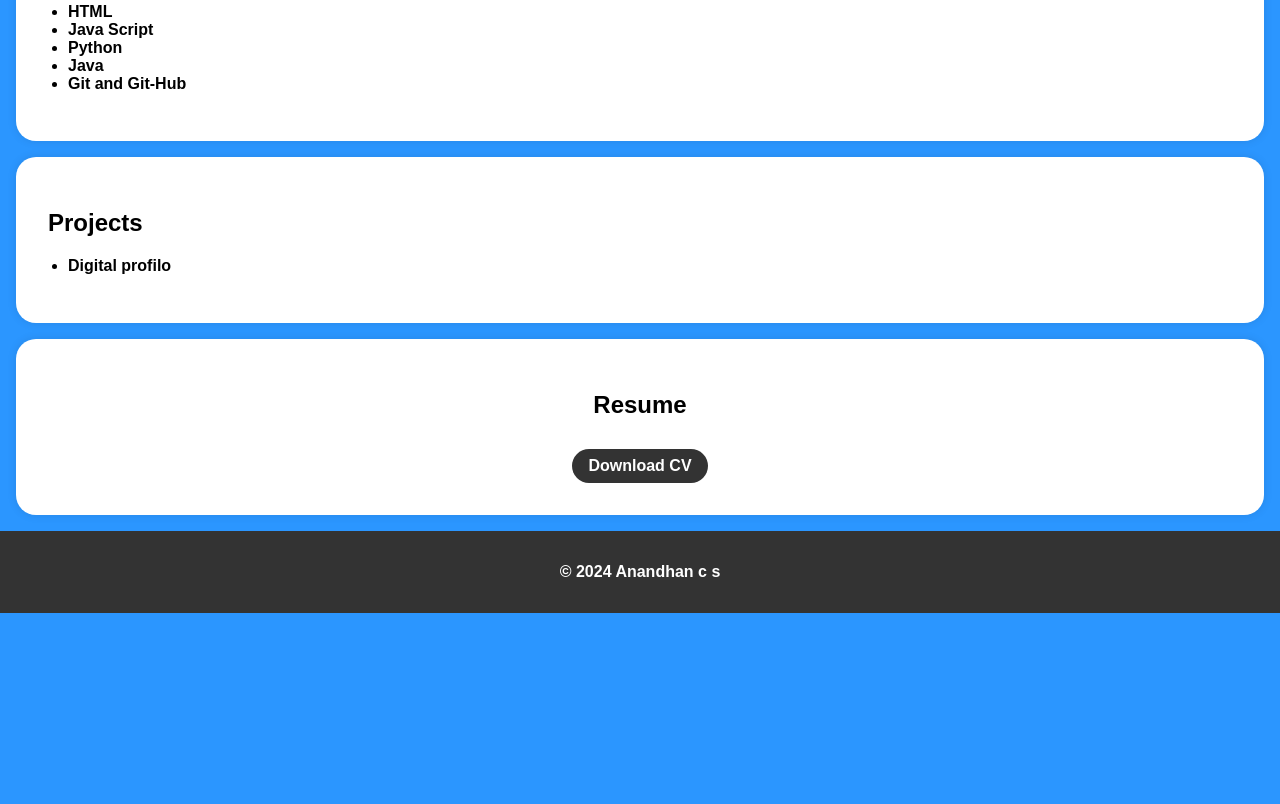
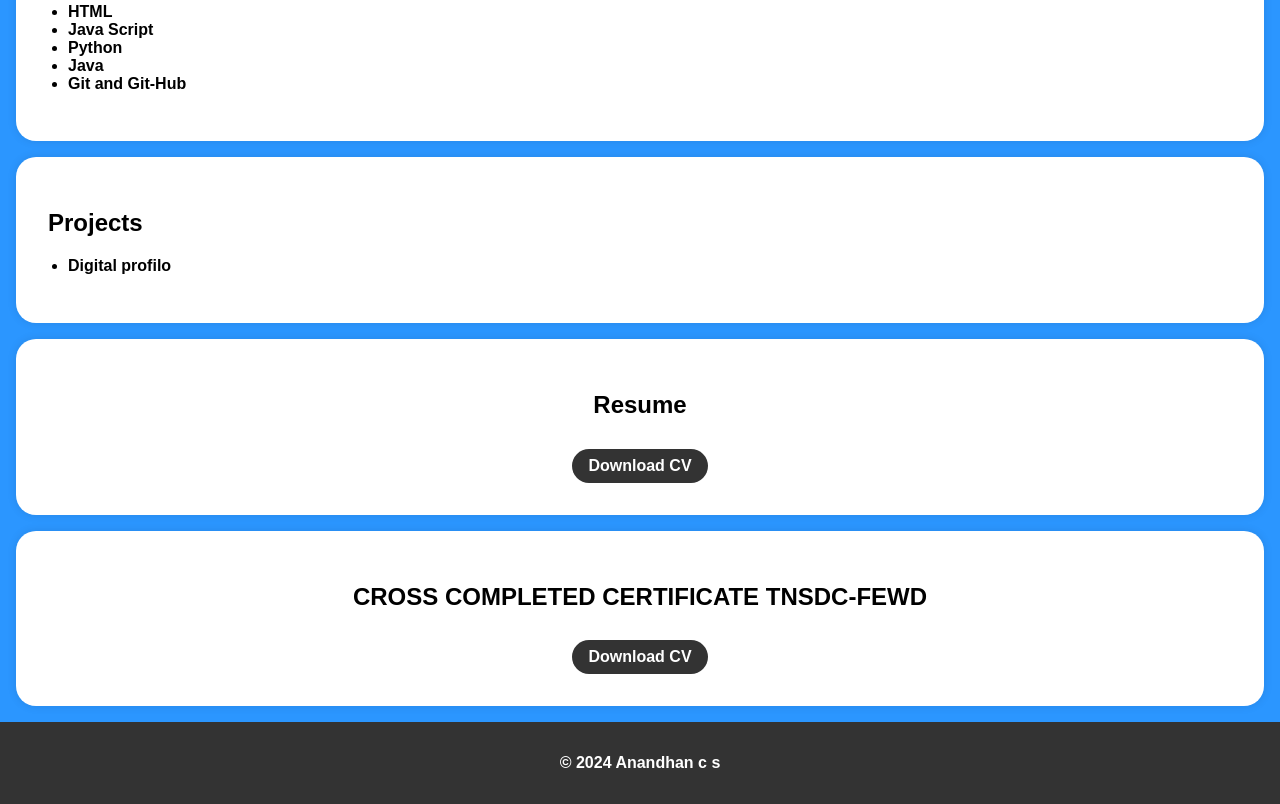
Before and after one commit to Anandhan2006/digital-portfolio-, a plain HTML site: page index.html in a window 1280 px wide. Shown: the part 707-1511 px from the top of the page. Before the commit the page ends 1320 px from the top, so only its background shows below. Drawn offline with Linux system fonts and the light colour scheme.

Commit message:
Update index.html

```diff
--- a/index.html
+++ b/index.html
@@ -162,6 +162,16 @@
         </div>
 
     </section>
+    <section id="CERTIFICATE">
+
+        <div class="section-content">
+            <center>
+            <h2> CROSS COMPLETED CERTIFICATE TNSDC-FEWD</h2>
+            <a href="" target="_blank" class="download-button">Download CV</a>
+        </center>
+        </div>
+
+    </section>
 
     <footer>
         <p>&copy; 2024 Anandhan c s</p>
```
